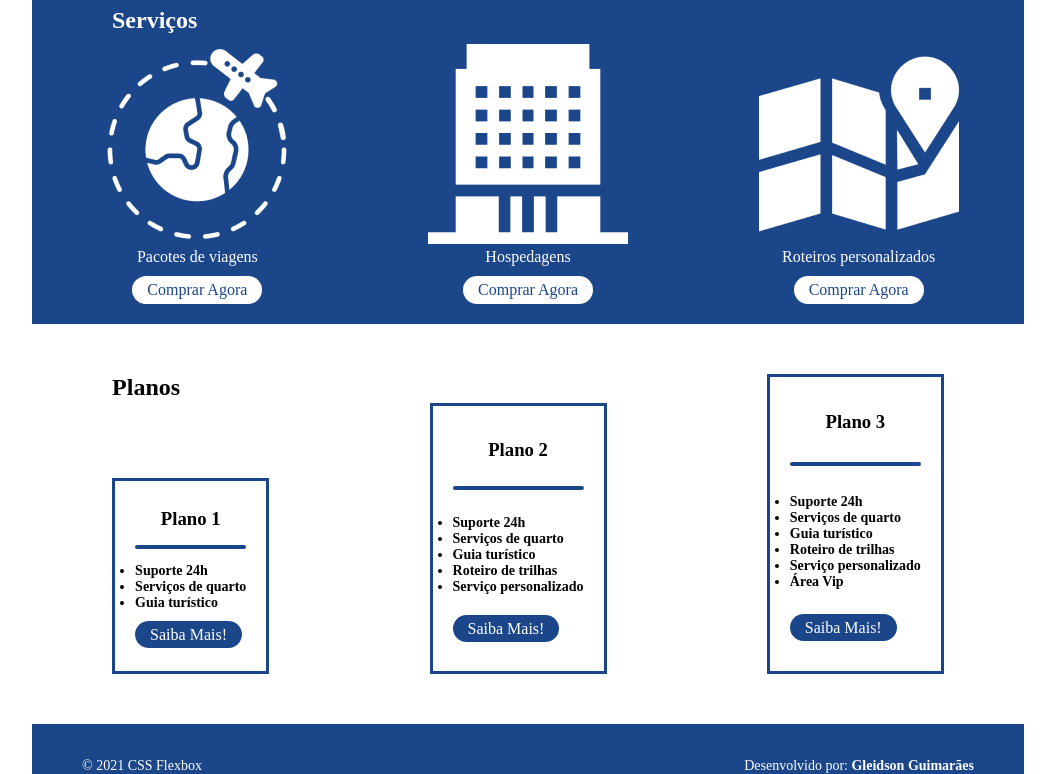
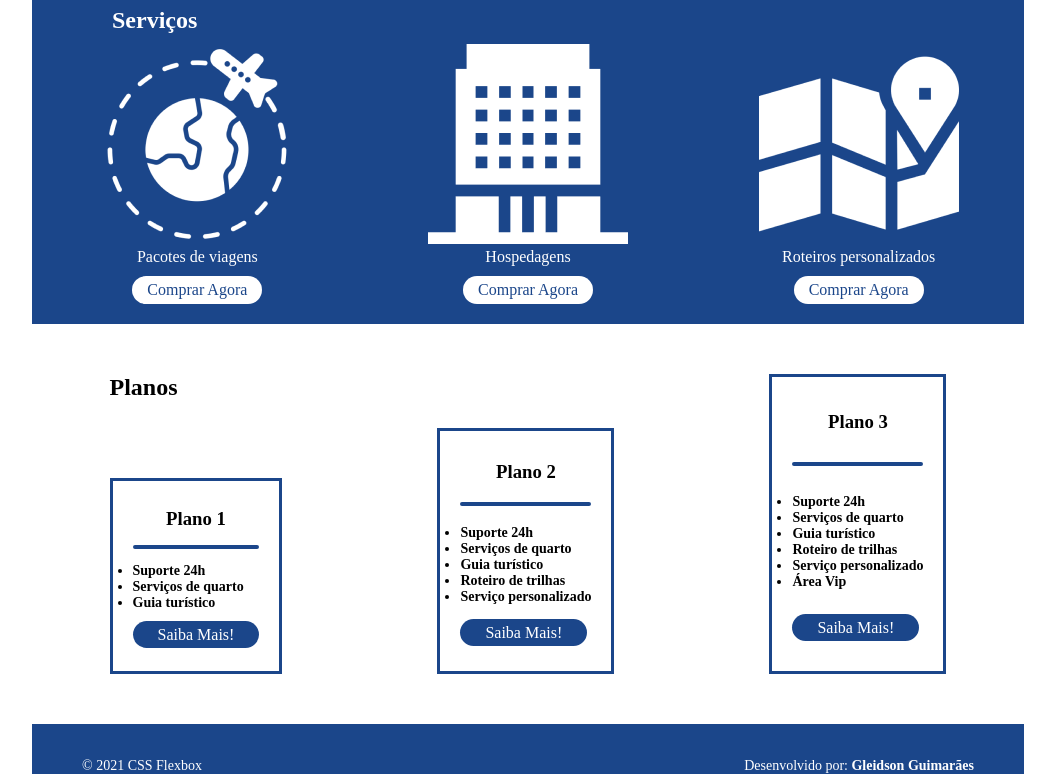
Before and after one commit to GleidsonGuimaraes/Posicionando-elementos-com-Flexbox, a plain HTML site: page projeto-integrador/index.html in a window 1280 px wide. Shown: the part 884-1658 px from the top of the page, without its empty margins (112-1167 px from the left). Drawn offline with Linux system fonts and the light colour scheme.

Commit message:
Corrigindo botões do plano

```diff
--- a/projeto-integrador/index.html
+++ b/projeto-integrador/index.html
@@ -98,7 +98,7 @@
                         </ul>
                     </div>
                     <div class=" planosA">
-                        <a class="saibaMaisButtom" href="#">Saiba Mais!</a>
+                        <a class="planosButtom" href="#">Saiba Mais!</a>
                     </div>
                 </div>
 
@@ -120,7 +120,7 @@
                     </ul>
                 </div>
                 <div class="planosA">
-                    <a class="saibaMaisButtom" href="#">Saiba Mais!</a>
+                    <a class="planosButtom" href="#">Saiba Mais!</a>
                 </div>
             </div>
 
@@ -141,7 +141,7 @@
                     </ul>
                 </div>
                 <div class="planosA">
-                    <a class="saibaMaisButtom" href="#">Saiba Mais!</a>
+                    <a class="planosButtom" href="#">Saiba Mais!</a>
                 </div>
             </div>
         </div>
--- a/projeto-integrador/style.css
+++ b/projeto-integrador/style.css
@@ -176,7 +176,7 @@ ul, li, a, p {
 }
 
 .plano2 {
-    height: 225px;
+    height: 200px;
     align-self: flex-end;
 }
 
@@ -190,6 +190,7 @@ ul, li, a, p {
 
 .planosLinha {
     border: 2px solid #1B468A;
+    background-color: #1B468A;
     border-radius: 5px;
 }
 
@@ -200,6 +201,13 @@ ul, li, a, p {
 
 .planosUl2 {
     list-style: disc;
+}
+
+.planosButtom {
+    background-color: #1B468A;
+    color: white;
+    padding: 5px 25px;
+    border-radius: 20px;
 }
 
 /* =================================== */
```
